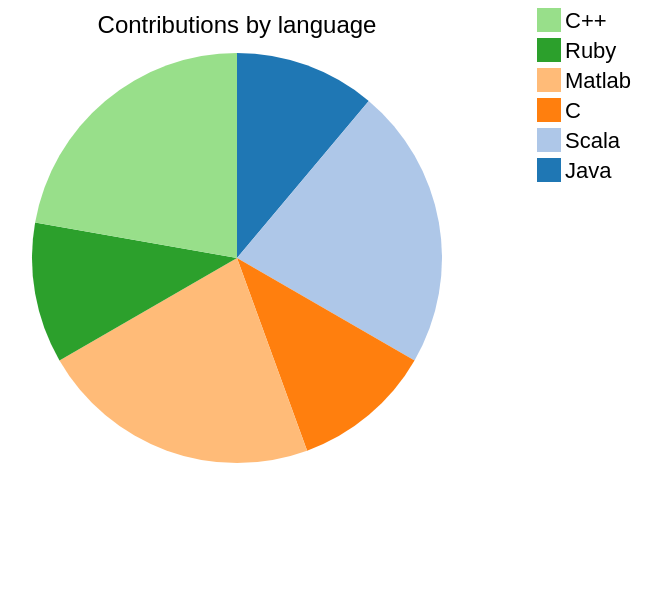
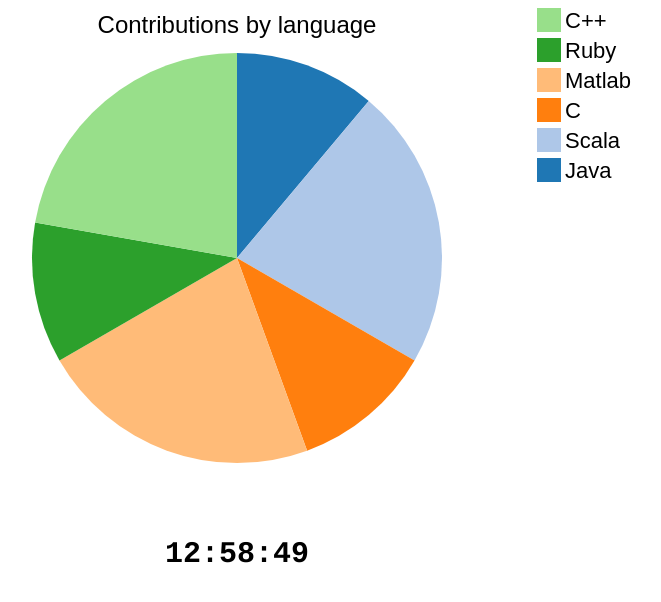
Before and after one commit to dinob0t/seeHacks, a plain HTML site: page index.html in a window 1280 px wide. Shown: the whole page, without its empty margins (271-932 px from the left). Drawn offline with nearby package versions, Linux system fonts and the light colour scheme; a web font is replaced by a local one.

Commit message:
Timer working

```diff
--- a/index.html
+++ b/index.html
@@ -12,10 +12,16 @@
     .title {
       font-family: ‘Metrophobic’, Arial, serif; font-size: 24px;
     }
+    .countdown {
+      font-family: courier; font-size: 30px; font-weight: bold;
+    }
+
     </style>
   </head>
   <body>
     <script>
+
+    var epoch
 
     var data = [{"name": "Java",
          "count" : 10
@@ -35,6 +41,8 @@
         "name": "C++",
         "count" : 20
         }];
+
+
 
     var width = 1000,
         height = 500,
@@ -116,6 +124,35 @@
       var i = d3.interpolate({startAngle: 0, endAngle: 0}, b);
       return function(t) { return arc(i(t)); };
     }
+
+
+    var countdown = d3.select("body").append("svg")
+                      .attr("width", width)
+                      .attr("height", 500);
+
+    countdown.append("text").attr("class", "title")
+        .attr("class", "countdown")
+        .attr("x", width/2)
+        .attr("y", 50)
+        .attr("text-anchor", "middle")
+
+
+    setInterval(function() {
+      var now = new Date();
+      dd = d3.format("02d");
+
+    countdown.selectAll("text").attr("class", "title")
+        .attr("class", "countdown")
+        .attr("x", width/2)
+        .attr("y", 50)
+        .attr("text-anchor", "middle")
+        .text(dd(now.getHours()) + ':' + dd(now.getMinutes()) + ':' + dd(now.getSeconds()));
+    }, 1000);
+
+    //var clock = d3.select("body").appendattr("transform", "translate(" + 100 + "," + 100 + ")").text("Hi");
+
+
+
     </script>
   </body>
 </html>
```
Lines whose indentation alone changed are shown as unchanged.
